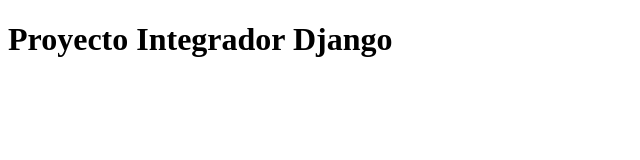
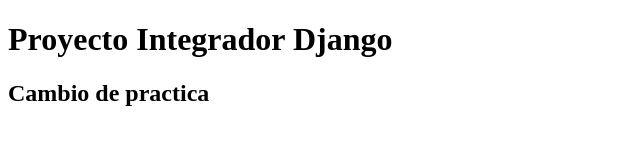
Before and after one commit to cecilialsantin/proyectoIdjango, a plain HTML site: page index.html in a window 1280 px wide. Shown: the whole page, without its empty margins (0-640 px from the left). Drawn offline with Linux system fonts and the light colour scheme.

Commit message:
agregué un h2

```diff
--- a/index.html
+++ b/index.html
@@ -8,5 +8,6 @@
 </head>
 <body>
     <h1>Proyecto Integrador Django</h1>
+    <h2>Cambio de practica</h2>
 </body>
 </html>
```
